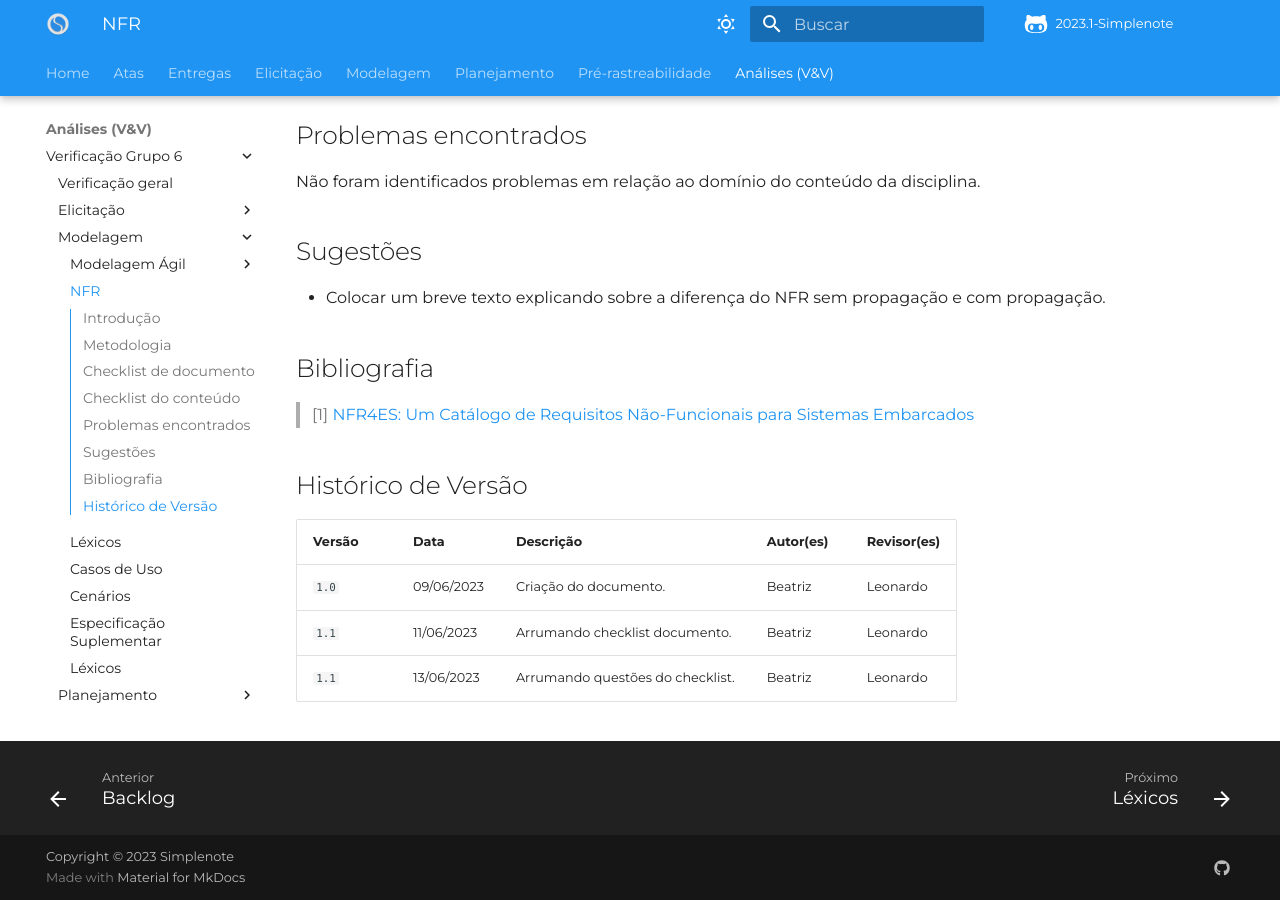
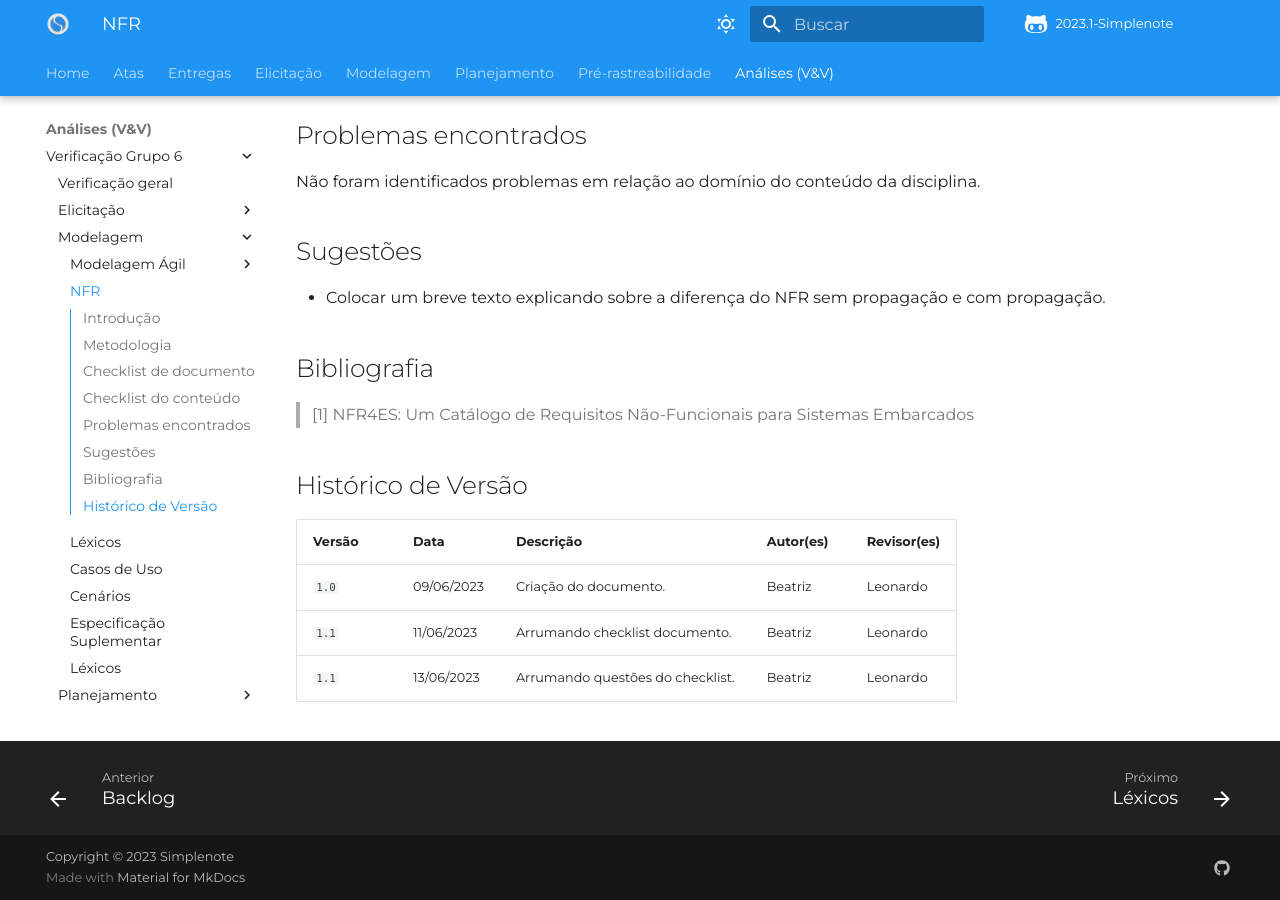
Before and after one commit to Requisitos-de-Software/2023.1-Simplenote, an MkDocs documentation site: the page built from docs/analise-grupo6/modelagem/NFR.md, in a window 1280 px wide and 900 px high, scrolled down 1990 px. Built offline with MkDocs 1.6.1 and Material for MkDocs 9.7.7, drawn with Linux system fonts in a browser that asks for light colours; some web fonts are replaced; comment, search, counter and statistics services are not loaded; some of the changed lines change nothing that is shown; some of the changed text lies outside the part shown.

Commit message:
Alteração nos links

```diff
--- a/docs/analise-grupo6/modelagem/NFR.md
+++ b/docs/analise-grupo6/modelagem/NFR.md
@@ -1,4 +1,4 @@
-# Verificação - Documento
+# Verificação - NFR
 
 ## Introdução
 Este documento é destinado para a revisão da versão 1.0 do artefato [NFR](https://requisitos-de-software.github.io/2023.1-Letterboxd/Modelagem/NFRFramework/) do grupo 6 - [Letterbox](https://github.com/Requisitos-de-Software/2023.1-Letterboxd), vale ressaltar que a avaliação é feita de maneira imparcial, sem a intenção de atacar ninguém.
@@ -48,7 +48,7 @@ Não foram identificados problemas em relação ao domínio do conteúdo da disc
 - Colocar um breve texto explicando sobre a diferença do NFR sem propagação e com propagação.
 
 ## Bibliografia
-> [1] [NFR4ES: Um Catálogo de Requisitos Não-Funcionais para Sistemas Embarcados](https://aprender3.unb.br/pluginfile.php/2523130/mod_resource/content/2/DISSERTA%C3%87%C3%83O%20Reinaldo%20Ant%C3%B4nio%20da%20Silva.pdf)
+> [1] NFR4ES: Um Catálogo de Requisitos Não-Funcionais para Sistemas Embarcados
 
 ## Histórico de Versão
 
```
